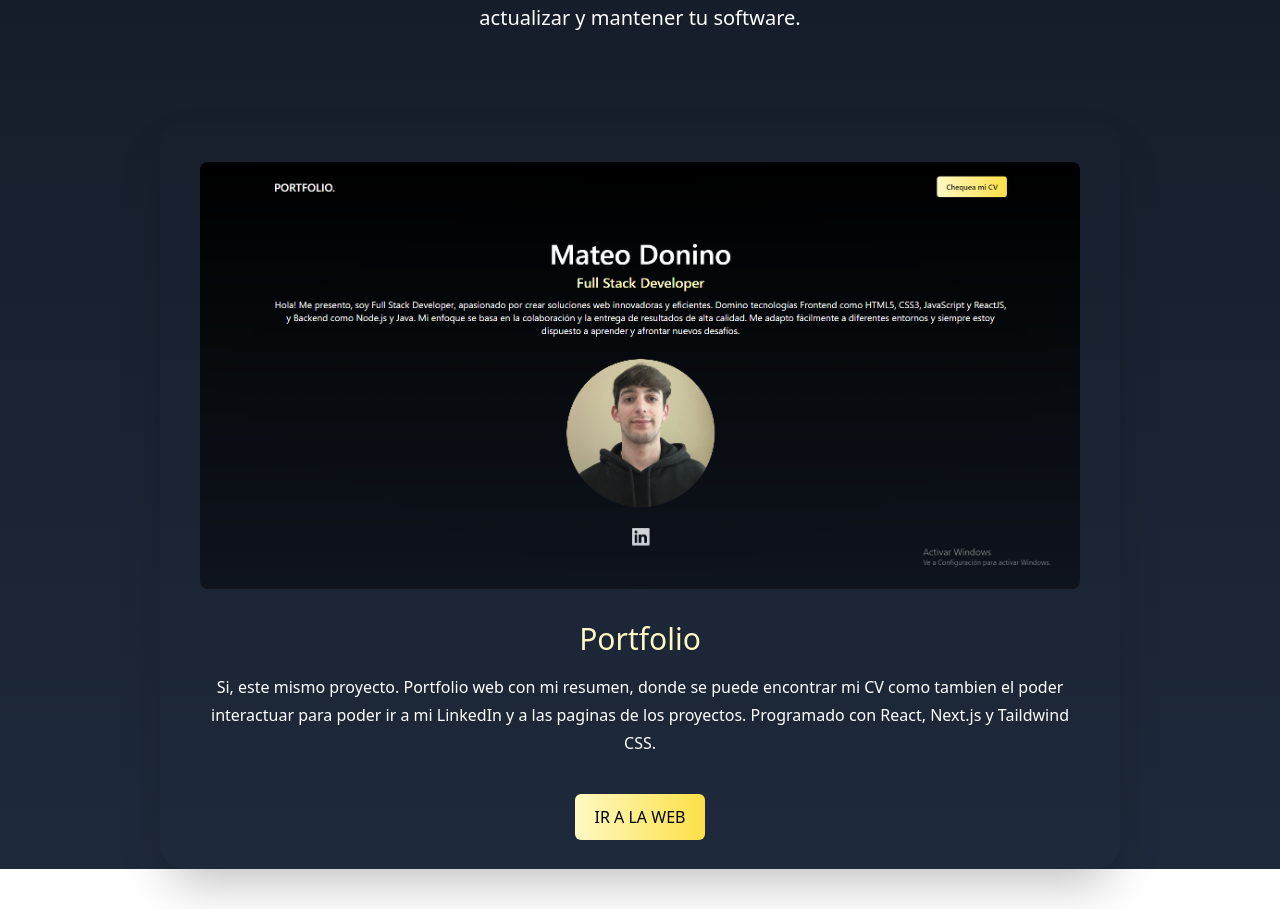
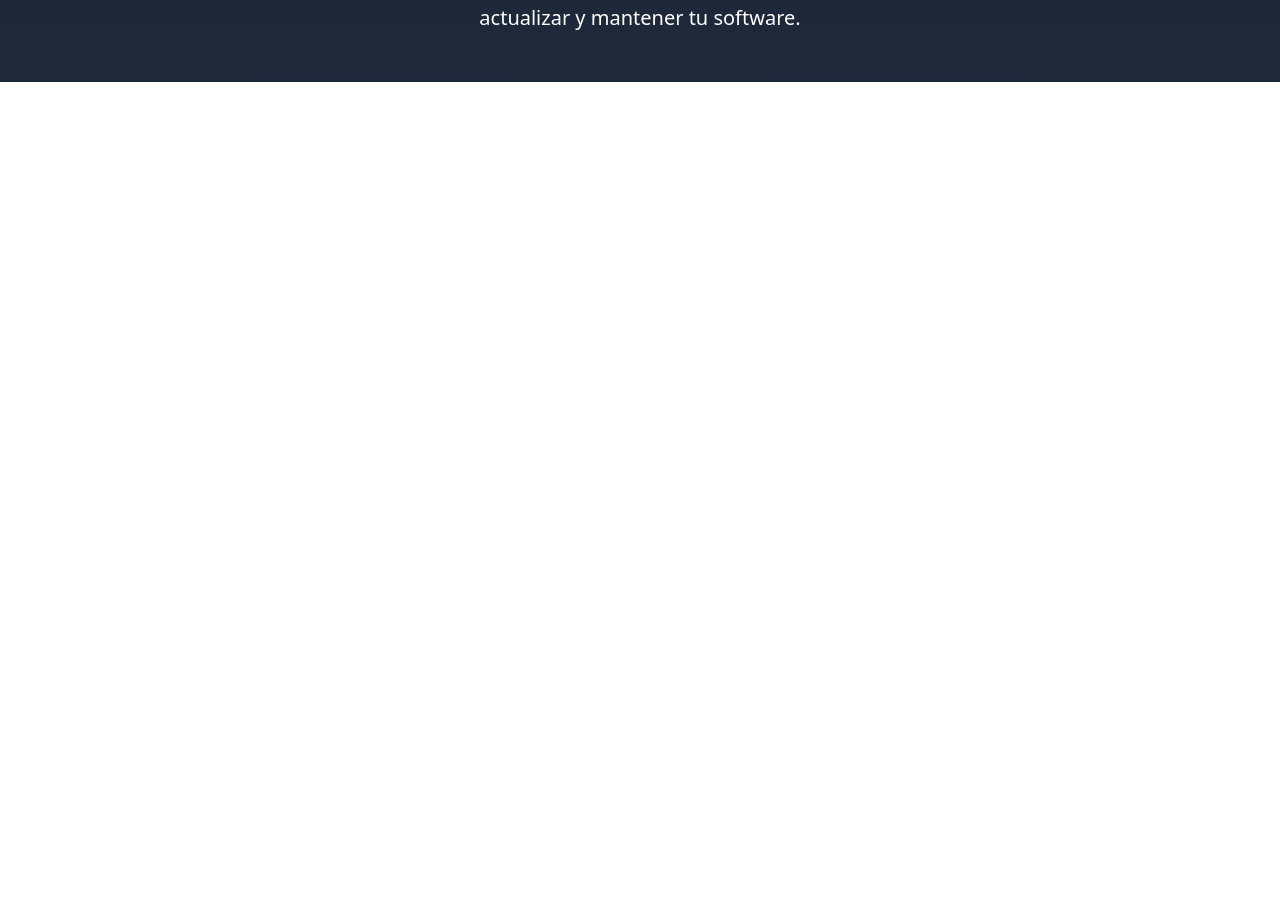
Before and after one commit to MateoDonino/react-portfolio, a Next.js app: page / in a window 1280 px wide. Shown: the part 2189-3098 px from the top of the page. After the commit the page ends 2271 px from the top, so only its background shows below. Built offline with nearby package versions, Linux system fonts and the light colour scheme.

Commit message:
Actualizacion 1.3

```diff
--- a/pages/index.js
+++ b/pages/index.js
@@ -223,30 +223,6 @@ export default function Home() {
             </p>
           </div>
         </section>
-
-        <div className=" text-center shadow-2xl p-10 rounded-3xl my-10 container mx-auto">
-          <a href="https://tienda-donino-kldc28o6b-mateodonino.vercel.app/">
-            <Image src={web2} className=" mx-auto rounded-lg object-cover" />
-          </a>
-          <h3 className=" text-3xl font-medium pt-8 pb-2 text-yellow-100">
-            Portfolio
-          </h3>
-          <p className=" text-md py-2 leading-7 text-white">
-            Si, este mismo proyecto. Portfolio web con mi resumen, donde se
-            puede encontrar mi CV como tambien el poder interactuar para poder
-            ir a mi LinkedIn y a las paginas de los proyectos. Programado con
-            React, Next.js y Taildwind CSS.
-          </p>
-          <div className=" mt-10">
-            <a
-              className=" bg-gradient-to-r from-yellow-100 to-yellow-300 text-black font-medium px-5 py-3 rounded-md"
-              href="https://tienda-donino-kldc28o6b-mateodonino.vercel.app/"
-              target="_autoblanck"
-            >
-              IR A LA WEB
-            </a>
-          </div>
-        </div>
       </main>
     </div>
   );
```
